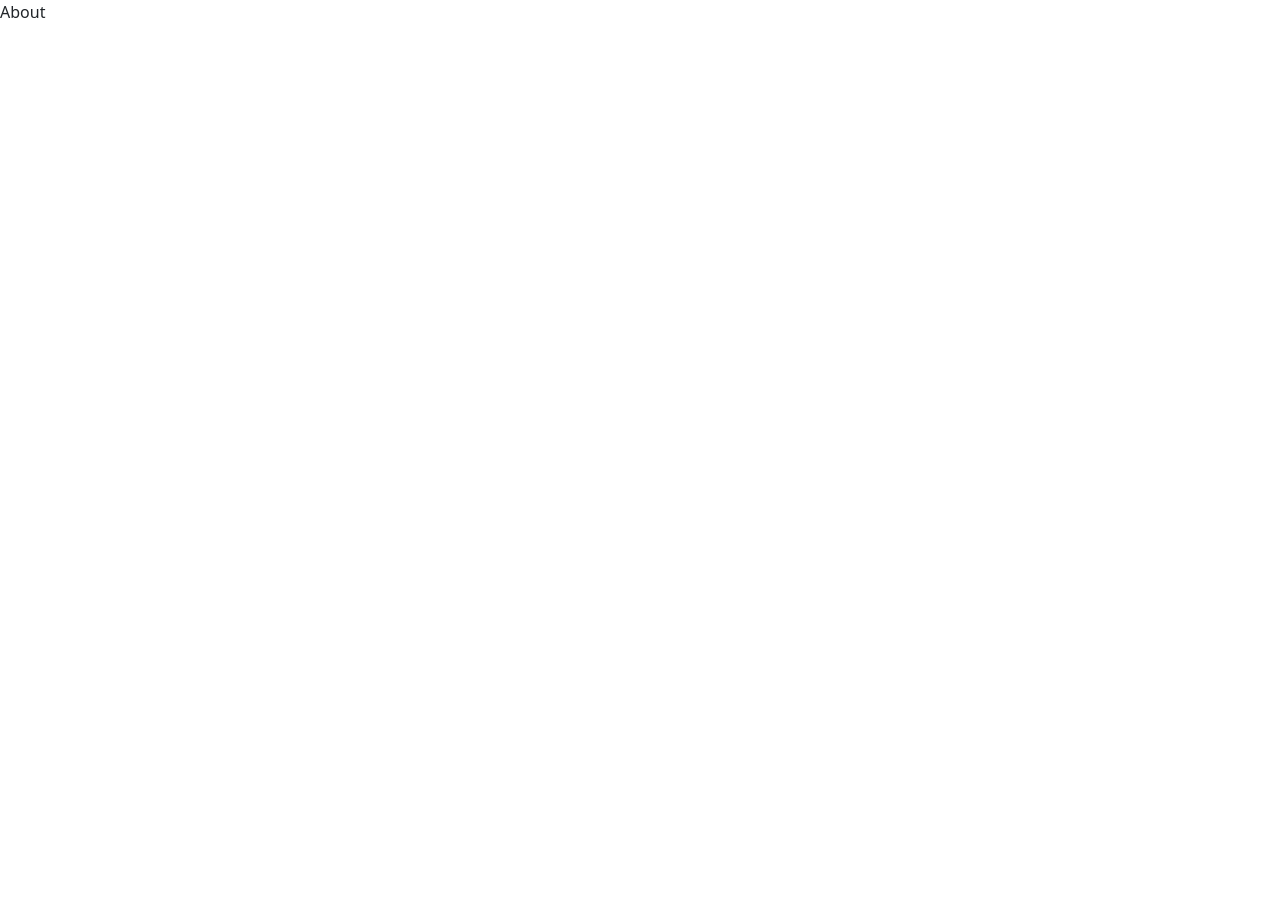
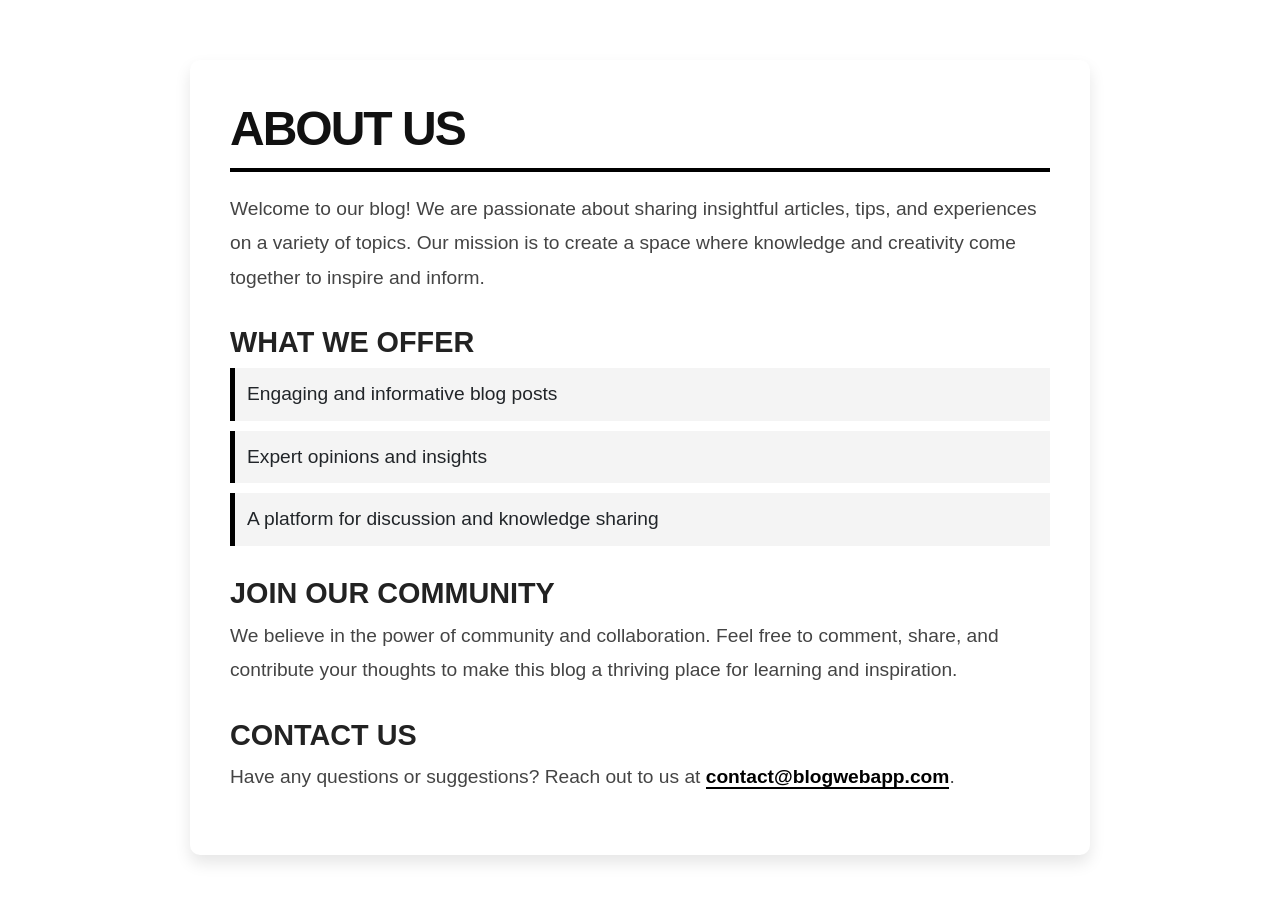
Before and after one commit to Reda-adeR/blog_app_GI, a React (Create React App) app in the folder blogapp/: page /about in a window 1280 px wide. Shown: the top 902 px of the page. Before the commit the page ends 800 px from the top, so only its background shows below. Built offline with nearby package versions, Linux system fonts and the light colour scheme.

Commit message:
about createe

```diff
--- /dev/null
+++ b/blogapp/src/pages/About.css
@@ -0,0 +1,67 @@
+#about-container {
+    max-width: 900px;
+    margin: 60px auto;
+    padding: 40px;
+    font-family: 'Arial', sans-serif;
+    background: #ffffff;
+    border-radius: 10px;
+    box-shadow: 0px 8px 16px rgba(0, 0, 0, 0.1);
+    text-align: left;
+  }
+
+  #about-title {
+    font-size: 3rem;
+    font-weight: 900;
+    text-transform: uppercase;
+    letter-spacing: -2px;
+    color: #111;
+    border-bottom: 4px solid #000;
+    padding-bottom: 10px;
+    margin-bottom: 20px;
+  }
+
+  #about-offer-title,
+  #about-community-title,
+  #about-contact-title {
+    font-size: 1.8rem;
+    font-weight: bold;
+    color: #222;
+    text-transform: uppercase;
+    margin-top: 30px;
+  }
+
+  #about-intro,
+  #about-community-text,
+  #about-contact-text {
+    font-size: 1.2rem;
+    line-height: 1.8;
+    color: #444;
+    margin-bottom: 20px;
+  }
+
+  #about-offer-list {
+    list-style: none;
+    padding: 0;
+  }
+
+  .about-offer-item {
+    font-size: 1.2rem;
+    background: #f4f4f4;
+    padding: 12px;
+    border-left: 5px solid #000;
+    margin-bottom: 10px;
+  }
+
+  #about-contact-link {
+    font-weight: bold;
+    font-size: 1.2rem;
+    color: #000;
+    text-decoration: none;
+    border-bottom: 2px solid #000;
+    transition: all 0.3s ease-in-out;
+  }
+
+  #about-contact-link:hover {
+    color: #555;
+    border-bottom: 2px solid #555;
+  }
--- a/blogapp/src/pages/About.js
+++ b/blogapp/src/pages/About.js
@@ -1,9 +1,33 @@
-import React from 'react'
+import React from 'react';
+import './About.css';
 
 const About = () => {
   return (
-    <div>About</div>
-  )
-}
+    <div id="about-container">
+      <h1 id="about-title">About Us</h1>
+      <p id="about-intro">
+        Welcome to our blog! We are passionate about sharing insightful articles,
+        tips, and experiences on a variety of topics. Our mission is to create a
+        space where knowledge and creativity come together to inspire and inform.
+      </p>
+      <h2 id="about-offer-title">What We Offer</h2>
+      <ul id="about-offer-list">
+        <li className="about-offer-item">Engaging and informative blog posts</li>
+        <li className="about-offer-item">Expert opinions and insights</li>
+        <li className="about-offer-item">A platform for discussion and knowledge sharing</li>
+      </ul>
+      <h2 id="about-community-title">Join Our Community</h2>
+      <p id="about-community-text">
+        We believe in the power of community and collaboration. Feel free to comment,
+        share, and contribute your thoughts to make this blog a thriving place for
+        learning and inspiration.
+      </p>
+      <h2 id="about-contact-title">Contact Us</h2>
+      <p id="about-contact-text">
+        Have any questions or suggestions? Reach out to us at <a id="about-contact-link" href="mailto:contact@blogwebapp.com">contact@blogwebapp.com</a>.
+      </p>
+    </div>
+  );
+};
 
-export default About
+export default About;
```
